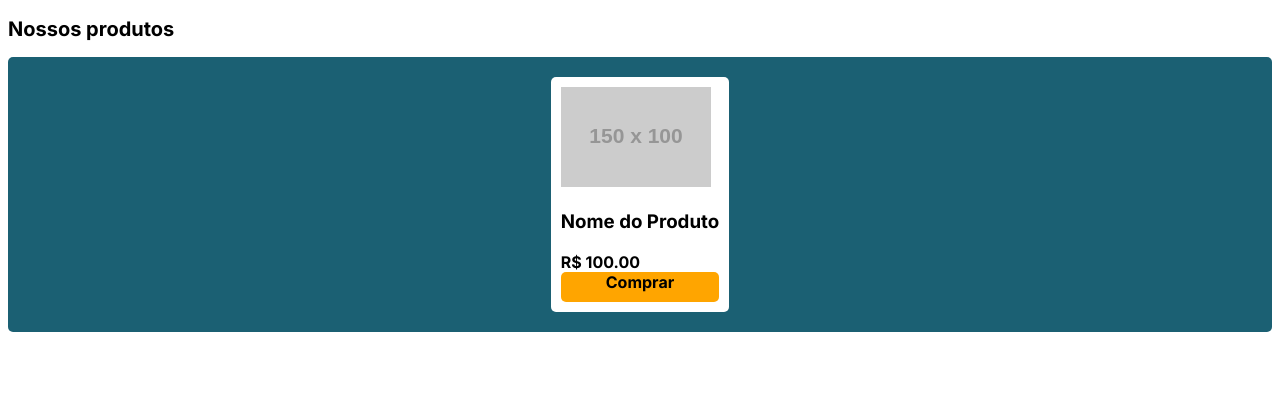
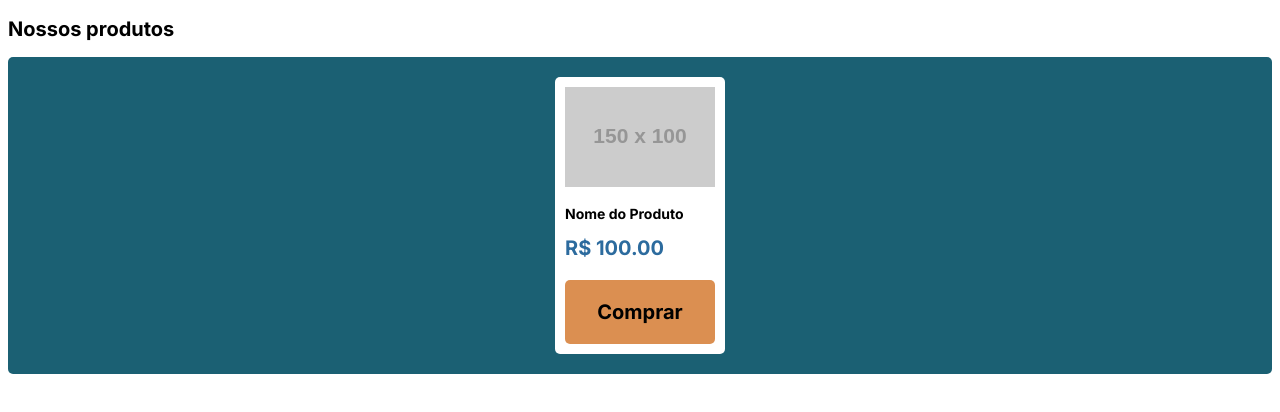
Before and after one commit to rafadavesac/front-flexbox-aula3, a plain HTML site: page 3.0-flexbox/index.html in a window 1280 px wide. Drawn offline with Linux system fonts and the light colour scheme; placeholder pictures from the web are drawn by us.

Commit message:
finalização do button

```diff
--- a/3.0-flexbox/index.html
+++ b/3.0-flexbox/index.html
@@ -20,15 +20,15 @@
 
       <div class="container">
         <!-- Box de produto -->
-        <div class="produtos">
+
+        <div class="card">
           <img src="https://placehold.co/150x100" alt="" />
-          <h3>Nome do Produto</h3>
-          <div>R$ 100.00</div>
-          <a href="#">Comprar</a>
-        </div>
+          <h3 class="productName">Nome do Produto</h3>
+          <div class="productPrice">R$ 100.00</div>
+            <a href="#" class="button">Comprar</a>
 
 
-        </div>
+
       </div>
     </section>
   </body>
--- a/3.0-flexbox/style.css
+++ b/3.0-flexbox/style.css
@@ -1,3 +1,7 @@
+* {
+    box-sizing: border-box; /*padrão, para sobescrever alguns comportamnetos antigos do browser*/
+}
+
 body{
     font-family: "Inter", sans-serif;
 }
@@ -17,28 +21,38 @@ body{
     justify-content: space-evenly;
 }
 
-.produtos{
+.card{
     background-color: white;
     border-radius: 5px;
     padding: 10px;
+}
 
+.card img{
+    width: 100%;
+}
+
+.card .productName{
+    font-size: 14px;
     font-weight: bold;
 }
 
-.produtos p{
-    margin-top: 5px;
+.card .productPrice{
+    color:#2C6B9E;
+    font-size: 20px;
+    font-weight: bold;
+    margin-bottom: 20px;
 }
 
-a{
+
+.button{
+    background-color: #DB8F51;
+    border-radius: 5px;
+    color: black;
+    font-size: 20px;
+    font-weight: bold;
+    padding: 20px;
+    text-align: center;
+    text-decoration: none;
+
     display: block;
-    width: 100%;
-    height: 30px;
-
-    border: none;
-    background-color: orange;
-    font-weight: bold;
-    text-decoration: none;
-    text-align: center;
-    color: black;
-    border-radius: 5px;
 }
```
